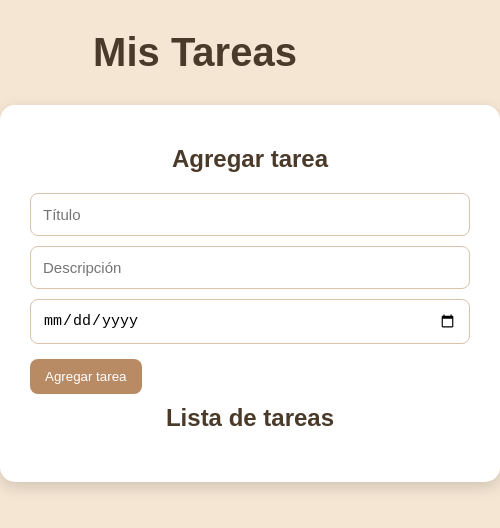
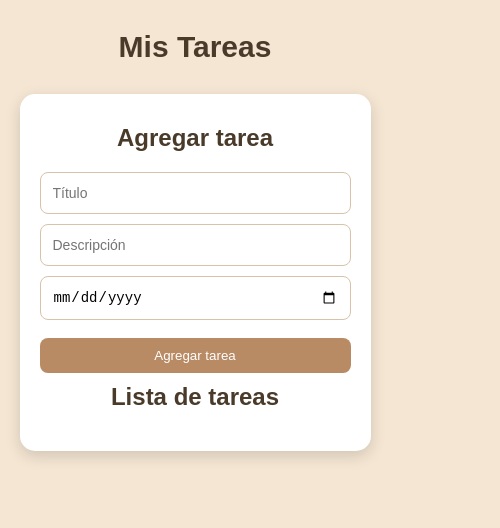
Before and after one commit to Carolinac07/TPTareas, a plain HTML site: page index.html in a window 390 px wide. Shown: the whole page, 500 px wide, since content can reach past the window. Drawn offline with Linux system fonts and the light colour scheme.

Commit message:
Add files via upload

```diff
--- a/style.css
+++ b/style.css
@@ -62,3 +62,19 @@ button:hover {
     text-decoration: line-through;
     opacity: 0.6;
 }
+@media (max-width: 600px) {
+    h1 {
+        font-size: 30px;
+    }
+    .contenedor {
+        width: 90%;
+        padding: 20px;
+    }
+    input {
+        font-size: 14px;
+    }
+    button {
+        width: 100%;
+        margin-top: 8px;
+    }
+}
```
